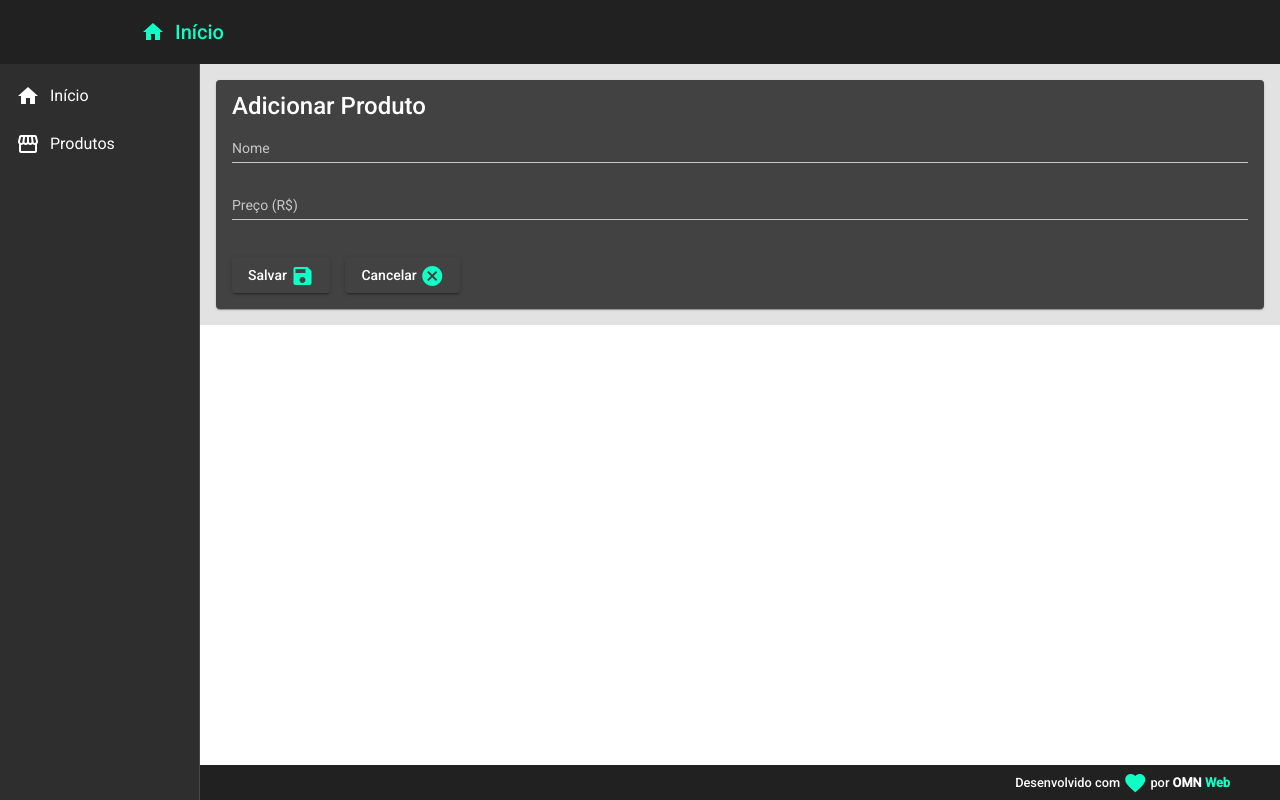
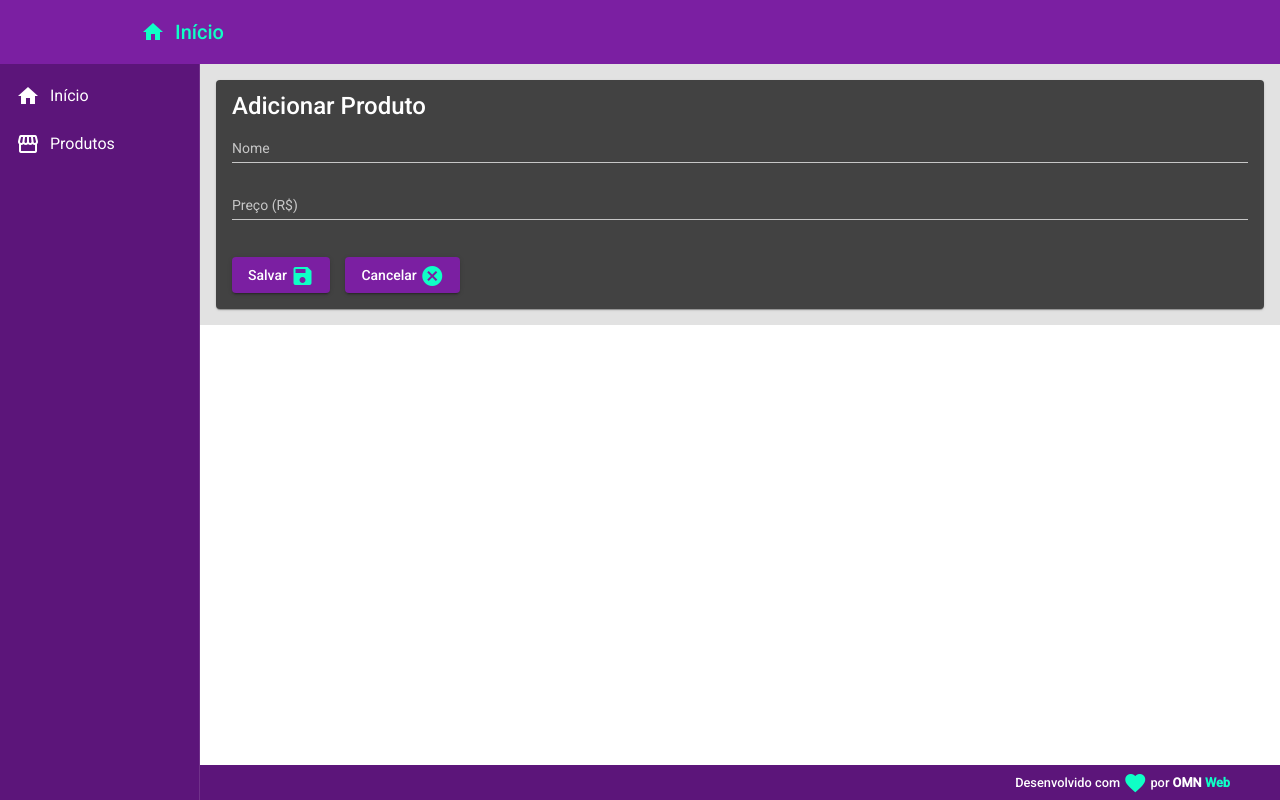
Before and after one commit to omnweb/Angular.js-Crud-Products, an Angular app in the folder frontend/: page /products/create in a window 1280 px wide. Built offline with nearby package versions, Linux system fonts and the light colour scheme.

Commit message:
Migrate Color template

```diff
--- a/frontend/src/app/app.module.ts
+++ b/frontend/src/app/app.module.ts
@@ -27,6 +27,7 @@
 import {FormsModule} from '@angular/forms'
 import { MatFormFieldModule } from '@angular/material/form-field';
 import { MatInputModule } from '@angular/material/input';
+import { ProductReadComponent } from './components/product/product-read/product-read.component';
 
 
 
@@ -41,7 +42,8 @@
     ProductCrudComponent,
     RedDirective,
     ForDirective,
-    ProductCreateComponent
+    ProductCreateComponent,
+    ProductReadComponent
   ],
   imports: [
     BrowserModule,
--- a/frontend/src/app/components/product/product-create/product-create.component.html
+++ b/frontend/src/app/components/product/product-create/product-create.component.html
@@ -8,10 +8,10 @@
             <input type="text" matInput placeholder="Preço (R$)" name="price" [(ngModel)]="product.price">
         </mat-form-field>
     </form>
-    <button mat-raised-button (click)="createProduct()">
+    <button mat-raised-button (click)="createProduct()" color="primary">
         Salvar <i class="material-icons v-middle" appRed>save</i>
     </button>
-    <button mat-raised-button (click)="cancel()">
+    <button mat-raised-button (click)="cancel()" color="primary">
         Cancelar <i class="material-icons v-middle" color="deep-orange" appRed>cancel</i>
     </button>
 </mat-card>
--- /dev/null
+++ b/frontend/src/app/components/product/product-read/product-read.component.html
@@ -0,0 +1 @@
+<p>product-read works!</p>
--- /dev/null
+++ b/frontend/src/app/components/product/product-read/product-read.component.ts
@@ -0,0 +1,15 @@
+import { Component, OnInit } from '@angular/core';
+
+@Component({
+  selector: 'app-product-read',
+  templateUrl: './product-read.component.html',
+  styleUrls: ['./product-read.component.css']
+})
+export class ProductReadComponent implements OnInit {
+
+  constructor() { }
+
+  ngOnInit(): void {
+  }
+
+}
--- a/frontend/src/app/components/template/footer/footer.component.css
+++ b/frontend/src/app/components/template/footer/footer.component.css
@@ -1,6 +1,6 @@
 .footer {
     position: fixed;
-    background-color: #212121;
+    background-color: #5c157a;
     bottom: 0;
     color:white;
     width: 100%;
--- a/frontend/src/app/components/template/header/header.component.html
+++ b/frontend/src/app/components/template/header/header.component.html
@@ -1,4 +1,4 @@
-<mat-toolbar class="header mat-elevation-z">
+<mat-toolbar class="header mat-elevation-z" color="primary">
     <span>
         <a href="#">
             <img class="logo" src="../../../../assets/imgs/logo-omn-light-blue.svg" alt="Logo">
--- a/frontend/src/app/components/template/nav/nav.component.css
+++ b/frontend/src/app/components/template/nav/nav.component.css
@@ -1,5 +1,5 @@
 .sidenav {
-    background-color: #2E2E2E;
+    background-color: #5c157a;
     width: 200px;
 }
 
--- a/frontend/src/app/components/template/nav/nav.component.html
+++ b/frontend/src/app/components/template/nav/nav.component.html
@@ -3,7 +3,7 @@
         fixedInViewport="true" fixedTopGap="64">
         <mat-nav-list class="nav-list">
             <a mat-list-item routerLink="/">
-                <i class="material-icons">
+                <i class="material-icons" >
                     home
                 </i>
                 Início
--- a/frontend/src/app/views/product-crud/product-crud.component.css
+++ b/frontend/src/app/views/product-crud/product-crud.component.css
@@ -0,0 +1,3 @@
+button {
+    margin-bottom: 30px;
+}
--- a/frontend/src/app/views/product-crud/product-crud.component.html
+++ b/frontend/src/app/views/product-crud/product-crud.component.html
@@ -1,3 +1,5 @@
-<button mat-raised-button (click)="navigateToProductCreate()">
+<button mat-raised-button (click)="navigateToProductCreate()" color="primary">
     Produto <i class="material-icons v-middle" appRed>add_box</i>
 </button>
+
+<app-product-read></app-product-read>
```
Also changed, not shown: frontend/src/app/components/product/product-read/product-read.component.css (added).
